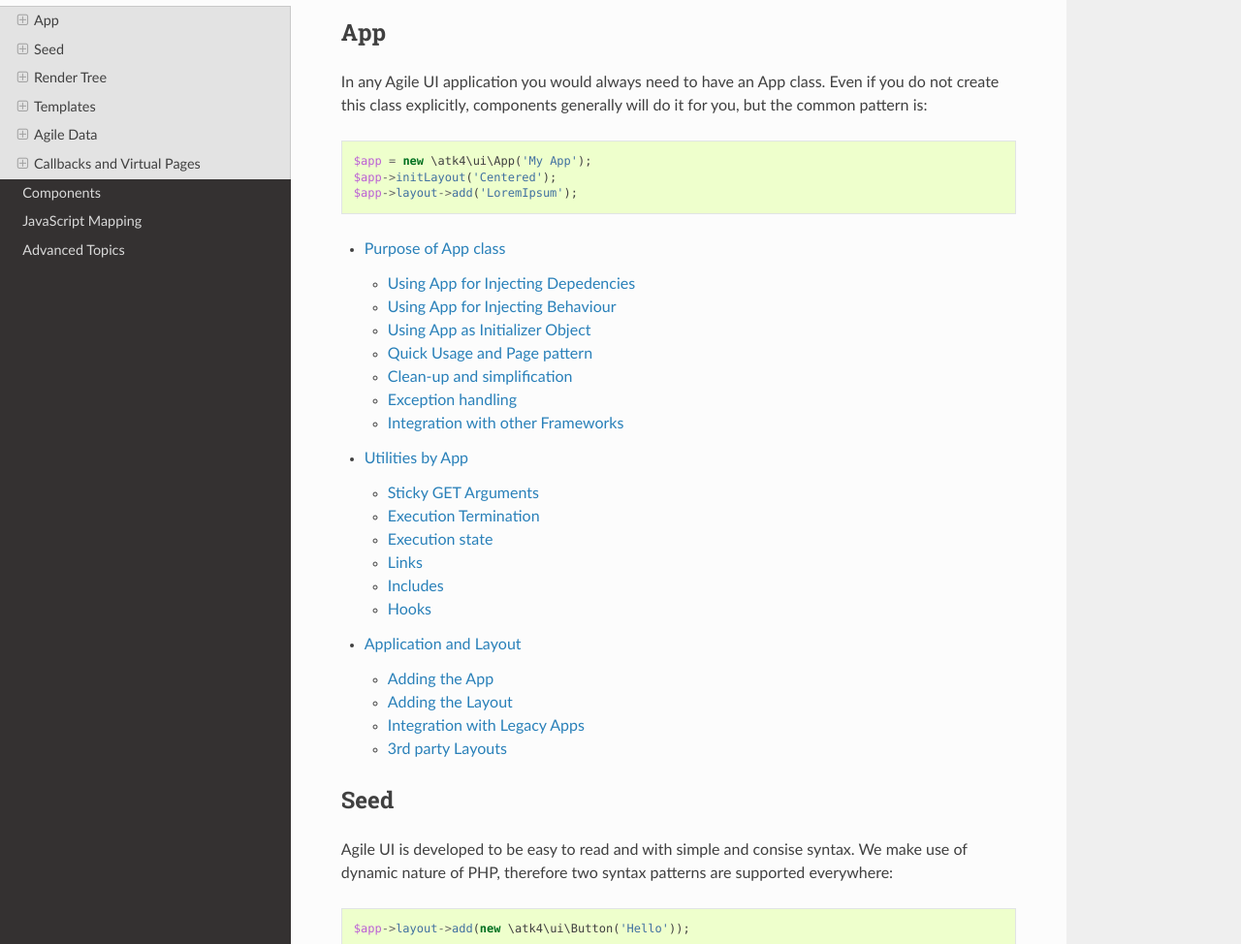
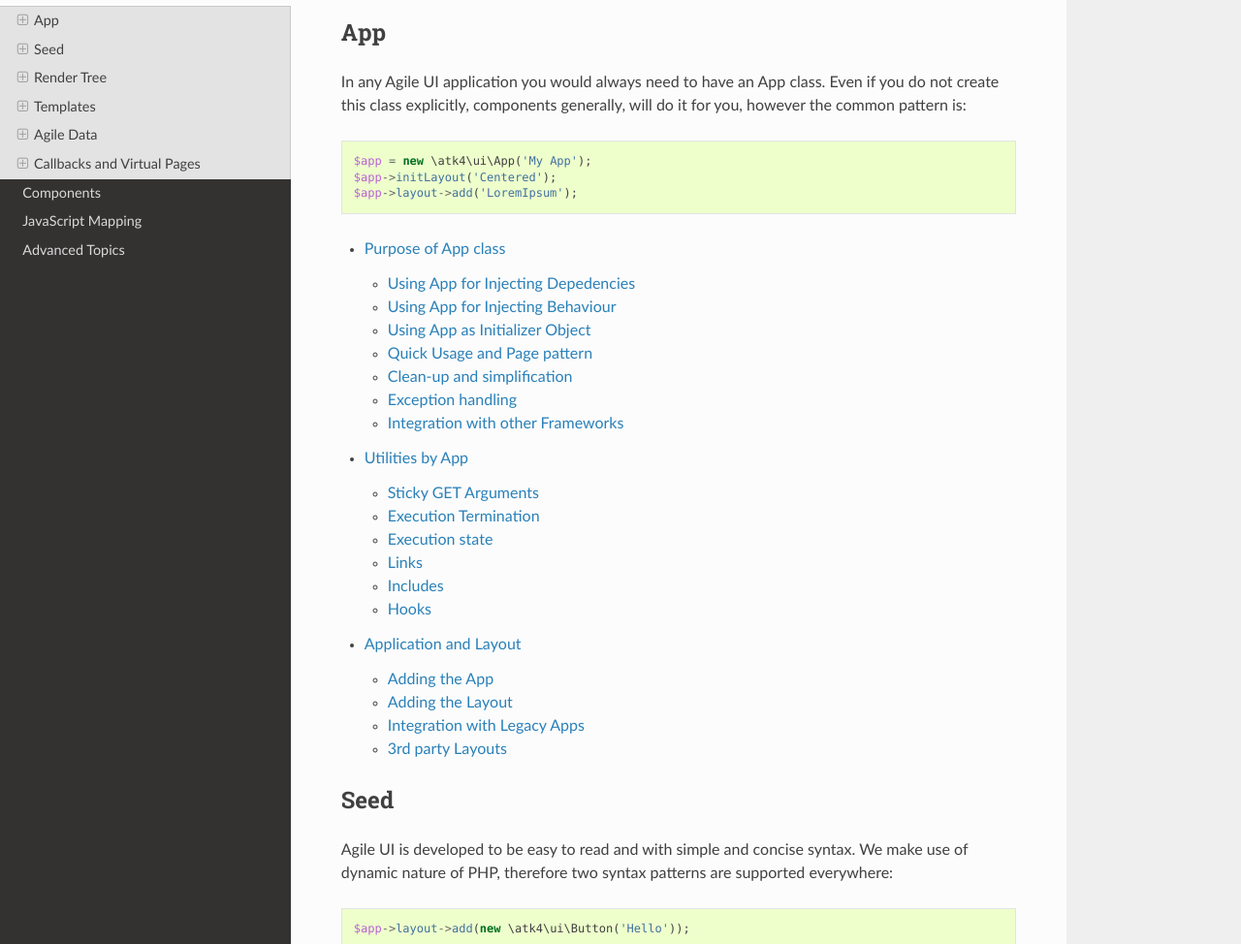
Before and after one commit to atk4/ui, a Sphinx documentation site: the page built from docs/core.rst, in a window 1280 px wide and 1400 px high. Shown: the part 215-1189 px from the top of the window at 97% size. Built offline with Sphinx 7.4.7 and the Read the Docs theme 2.0.0, drawn with Linux system fonts in a browser that asks for light colours; pages that are not in the unit, such as notebooks, are missing from menus; some of the changed text lies outside the part shown.

Commit message:
Fixed grammar and some confusing phrases

```diff
--- a/docs/core.rst
+++ b/docs/core.rst
@@ -10,7 +10,7 @@
 ===
 
 In any Agile UI application you would always need to have an App class. Even if you do not
-create this class explicitly, components generally will do it for you, but the common pattern
+create this class explicitly, components generally, will do it for you, however the common pattern
 is::
 
     $app = new \atk4\ui\App('My App');
@@ -23,7 +23,7 @@
 
 Seed
 ====
-Agile UI is developed to be easy to read and with simple and consise syntax. We make use of
+Agile UI is developed to be easy to read and with simple and concise syntax. We make use of
 dynamic nature of PHP, therefore two syntax patterns are supported everywhere::
 
     $app->layout->add(new \atk4\ui\Button('Hello'));
@@ -45,7 +45,7 @@
 Render Tree
 ===========
 Agile Toolkit is allows you to create components hierarchically. What is really unique and
-awesome is that you can create and link multiple UI objects together before linking them
+awesome, is that you can create and link multiple UI objects together before linking them
 with other chunks of your UI::
 
     $msg = new \atk4\ui\Message('Hey There');
```
Also changed, not shown: other parts of docs/core.rst (+2 -2 lines).
